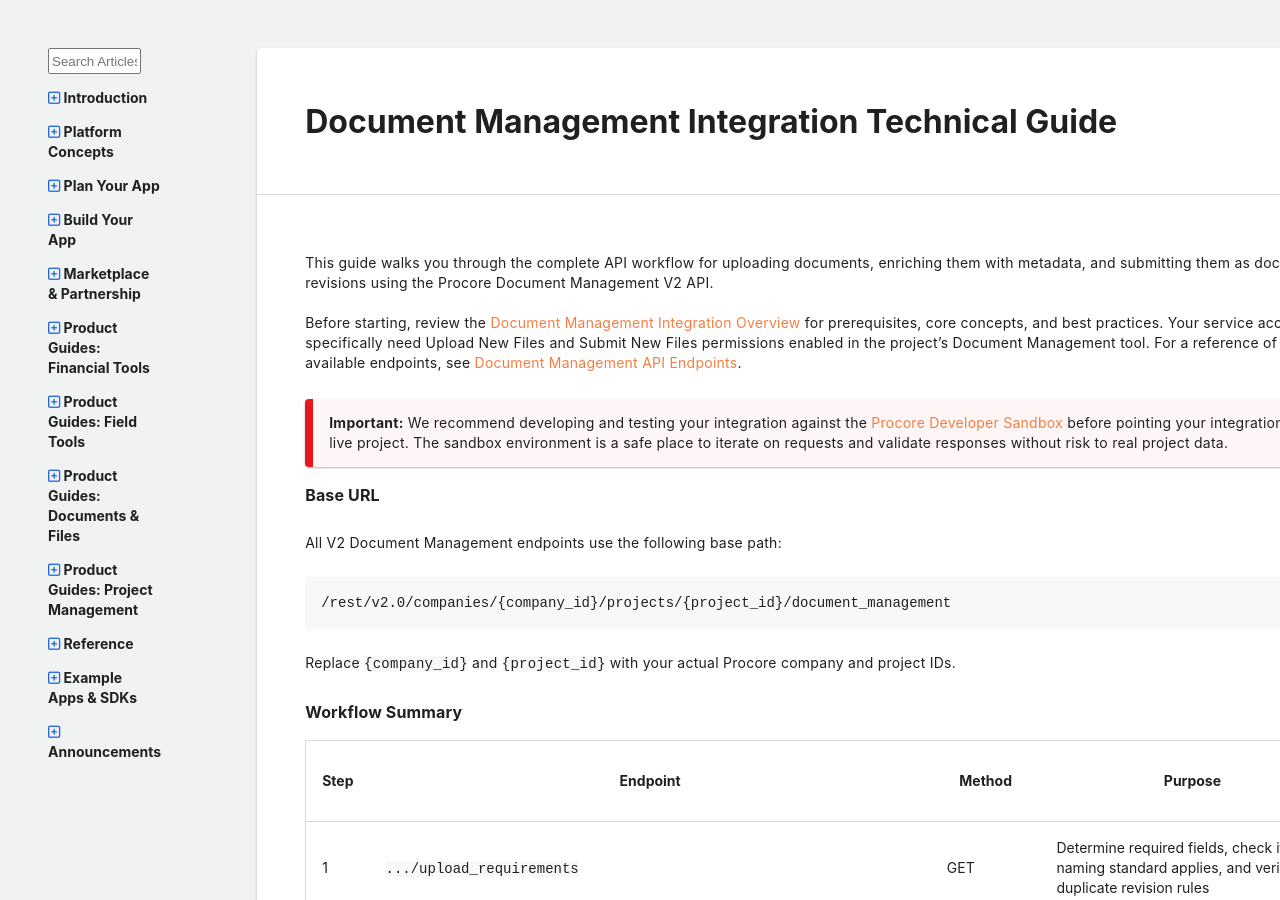
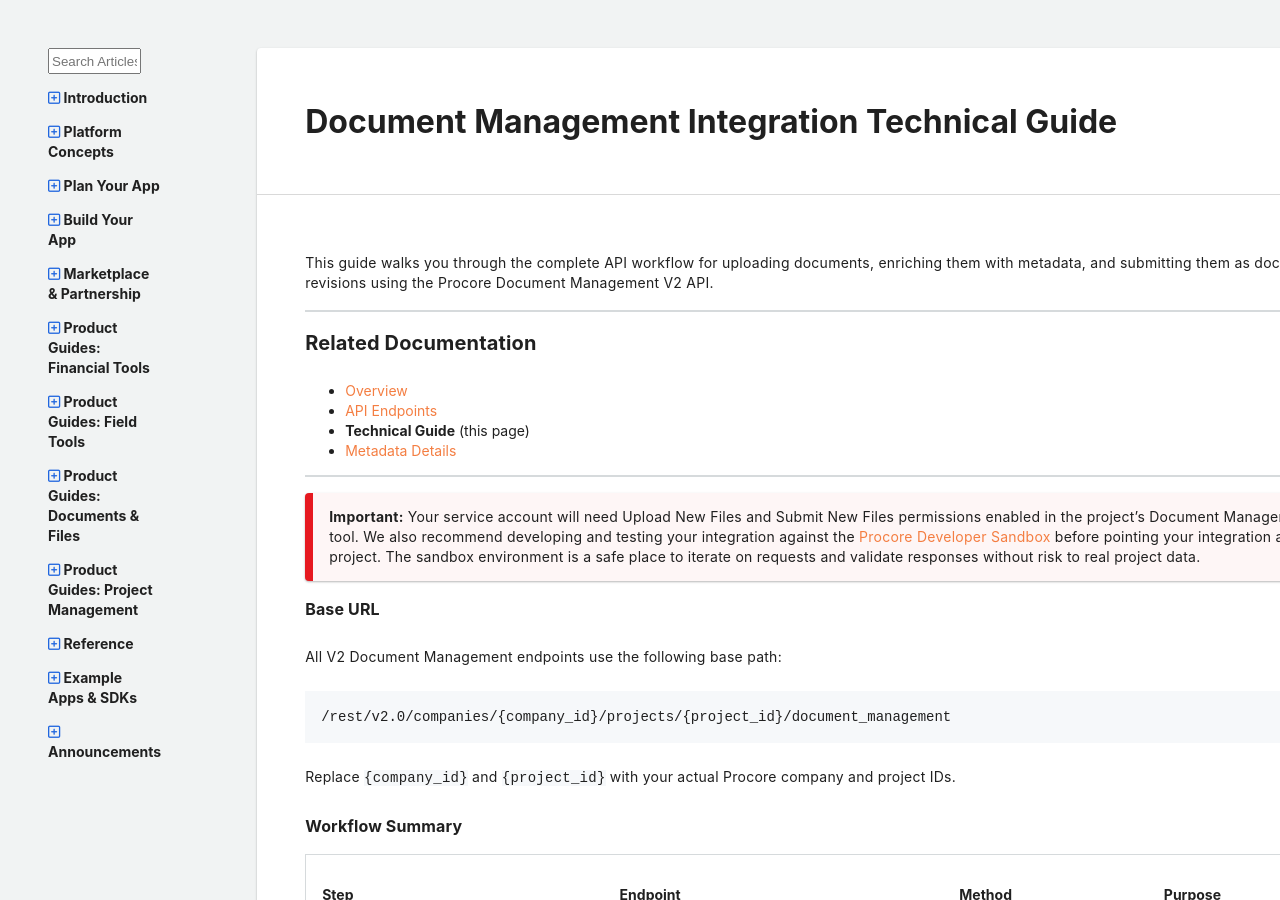
Before and after one commit to procore/documentation, a Jekyll site: the page built from document_management_integration/document_management_technical_guide.md, in a window 1280 px wide and 900 px high. Built offline with Jekyll 4.4.1, drawn with Linux system fonts in a browser that asks for light colours; comment, search, counter and statistics services are not loaded; some of the changed text lies outside the part shown.

Commit message:
docs(DOCINT-1749): standardize related documentation links across PDM guide pages (#362)
Add a consistent, rule-separated "Related Documentation" index near the top of
each Document Management Integration page and standardize the bottom "See Also" external
resources list. Also fixes dead oauth_introduction links (now redirect-only) to
point at oauth_choose_grant_type.

```diff
--- a/_data/navigation.yml
+++ b/_data/navigation.yml
@@ -240,11 +240,11 @@
 
 # - title: Document Management Integration
 #   items:
-#     - title: Getting Started
+#     - title: Overview
 #       url: /document-management-intro
+#     - title: API Endpoints
+#       url: /document-management-api-endpoints
 #     - title: Technical Guide
 #       url: /document-management-technical-guide
-#     - title: API Endpoints
-#       url: /document-management-api-endpoints
 #     - title: Metadata Details
 #       url: /document-management-metadata-details
--- a/document_management_integration/document_management_technical_guide.md
+++ b/document_management_integration/document_management_technical_guide.md
@@ -8,9 +8,17 @@ section_title: Document Management Integration
 
 This guide walks you through the complete API workflow for uploading documents, enriching them with metadata, and submitting them as document revisions using the Procore Document Management V2 API.
 
-Before starting, review the [Document Management Integration Overview]({{ site.url }}{{ site.baseurl }}{% link document_management_integration/document_management_intro.md %}) for prerequisites, core concepts, and best practices. Your service account will specifically need Upload New Files and Submit New Files permissions enabled in the project's Document Management tool. For a reference of all available endpoints, see [Document Management API Endpoints]({{ site.url }}{{ site.baseurl }}{% link document_management_integration/document_management_api_endpoints.md %}).
+***
+## Related Documentation
 
-> **Important:** We recommend developing and testing your integration against the [Procore Developer Sandbox](https://developers.procore.com/documentation/development-environments) before pointing your integration at a live project. The sandbox environment is a safe place to iterate on requests and validate responses without risk to real project data.
+- [Overview]({{ site.url }}{{ site.baseurl }}{% link document_management_integration/document_management_intro.md %})
+- [API Endpoints]({{ site.url }}{{ site.baseurl }}{% link document_management_integration/document_management_api_endpoints.md %})
+- **Technical Guide** (this page)
+- [Metadata Details]({{ site.url }}{{ site.baseurl }}{% link document_management_integration/document_management_metadata_details.md %})
+
+***
+
+> **Important:** Your service account will need Upload New Files and Submit New Files permissions enabled in the project's Document Management tool. We also recommend developing and testing your integration against the [Procore Developer Sandbox](https://developers.procore.com/documentation/development-environments) before pointing your integration at a live project. The sandbox environment is a safe place to iterate on requests and validate responses without risk to real project data.
 
 ### Base URL
 
@@ -694,7 +702,7 @@ The following errors apply to all Document Management API endpoints. It is recom
 
 | HTTP Status | Reason Code | Description | Resolution |
 | --- | --- | --- | --- |
-| 401 | `INVALID_TOKEN` | Authentication token is missing, invalid, or expired. | Provide a valid OAuth 2.0 access token. See [Authentication]({{ site.url }}{{ site.baseurl }}{% link oauth/oauth_introduction.md %}) for details. |
+| 401 | `INVALID_TOKEN` | Authentication token is missing, invalid, or expired. | Provide a valid OAuth 2.0 access token. See [Authentication]({{ site.url }}{{ site.baseurl }}{% link oauth/oauth_choose_grant_type.md %}) for details. |
 | 403 | `FORBIDDEN` | The service account lacks permissions for the requested action. | Ensure the service account has the "Upload New Files" and "Submit New Files" permissions in the project's Document Management tool. |
 | 429 | `TOO_MANY_REQUESTS` | The integration has exceeded Procore's API rate limit. | Inspect the `Retry-After` header in the response, pause your upload loop, and retry after the specified number of seconds. See [Rate Limiting]({{ site.url }}{{ site.baseurl }}{% link plan_your_app/rate_limiting.md %}) for details. |
 | 500 | `INTERNAL_SERVER_ERROR` | The server encountered an unexpected error. | Retry the request after a short delay. |
@@ -995,11 +1003,9 @@ Check the `failures` array even on a 201 response. If empty, the document is now
 
 ---
 
-## Additional Resources
+## See Also
 
-- [Document Management Integration Overview]({{ site.url }}{{ site.baseurl }}{% link document_management_integration/document_management_intro.md %})
-- [Document Management API Endpoints]({{ site.url }}{{ site.baseurl }}{% link document_management_integration/document_management_api_endpoints.md %})
-- [Document Management Metadata Details]({{ site.url }}{{ site.baseurl }}{% link document_management_integration/document_management_metadata_details.md %})
-- [Introduction to OAuth 2.0]({{ site.url }}{{ site.baseurl }}{% link oauth/oauth_introduction.md %})
+- [Choose an Authentication Method]({{ site.url }}{{ site.baseurl }}{% link oauth/oauth_choose_grant_type.md %})
+- [Unified File Upload API]({{ site.url }}{{ site.baseurl }}{% link tutorials/tutorial_unified_uploads.md %})
 - [Rate Limiting]({{ site.url }}{{ site.baseurl }}{% link plan_your_app/rate_limiting.md %})
 - [Procore Support: Document Management](https://v2.support.procore.com/product-manuals/document-management-project)
```
Also changed, not shown: document_management_integration/document_management_api_endpoints.md (+20 -1 lines), document_management_integration/document_management_intro.md (+14 -3 lines), document_management_integration/document_management_metadata_details.md (+16 -0 lines).
